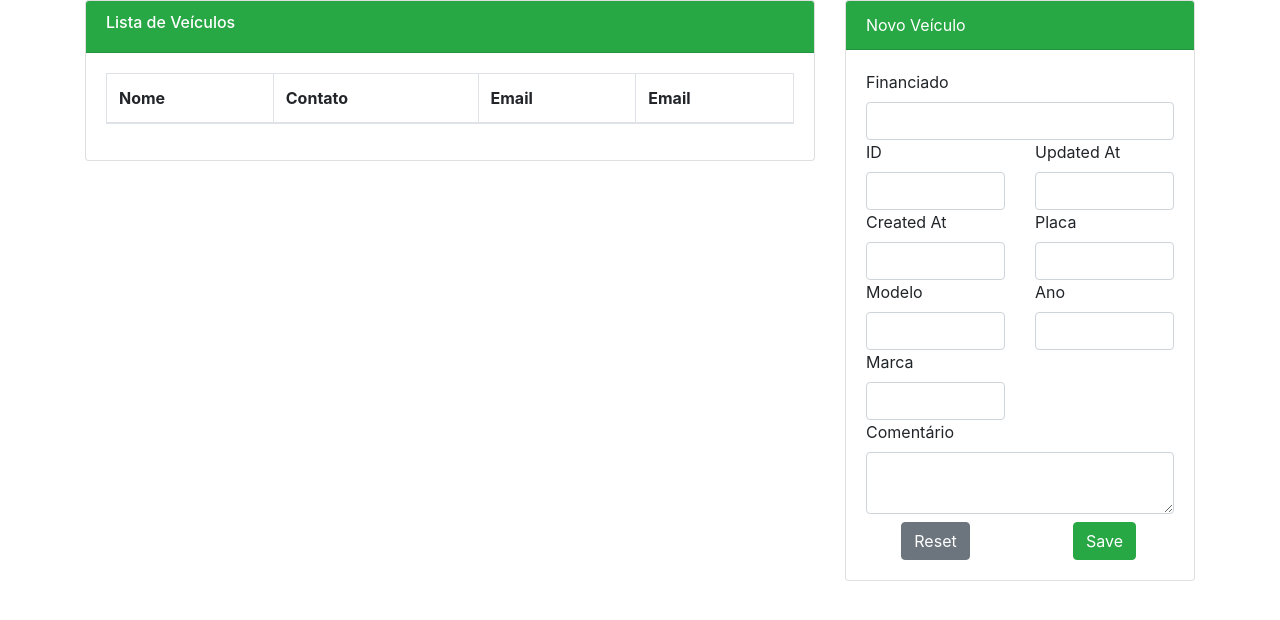
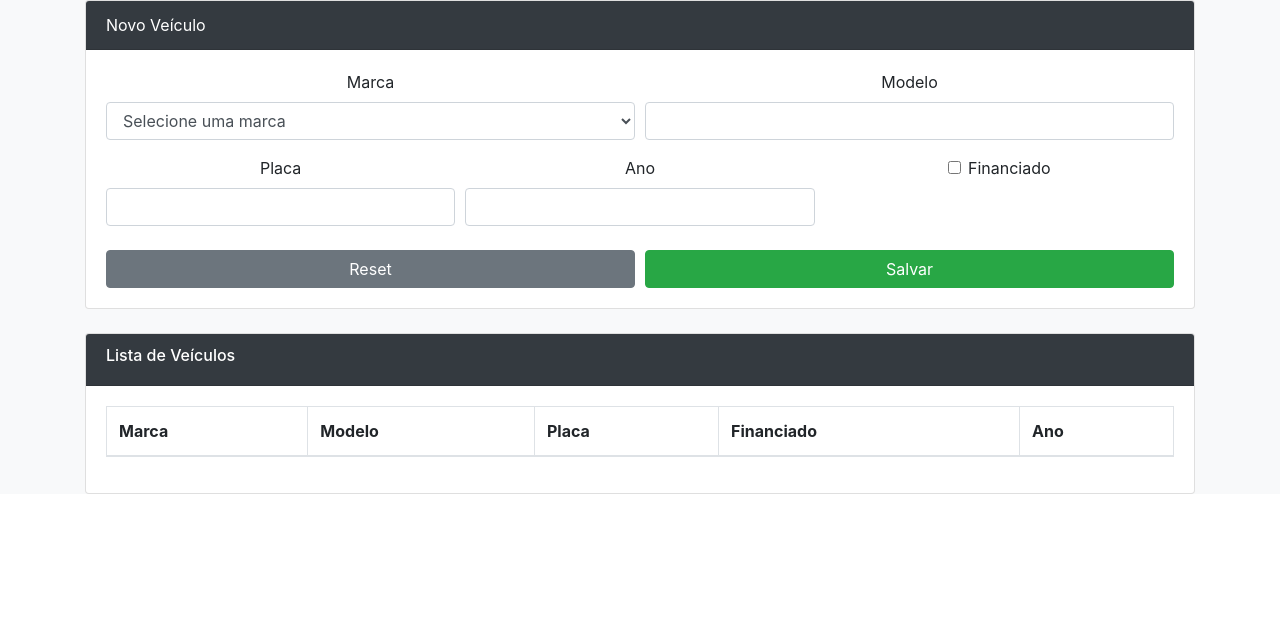
Before and after one commit to Coca237g/Desafio---Dsi, an Angular app in the folder CadastroVeiculos/: page / in a window 1280 px wide. Shown: the top 620 px of the page. Built offline with nearby package versions, Linux system fonts and the light colour scheme.

Commit message:
Teste-003

```diff
--- a/CadastroVeiculos/src/app/app.component.html
+++ b/CadastroVeiculos/src/app/app.component.html
@@ -1,20 +1,101 @@
-<div class="container">
-  <div class="row">
-    <div class="col-8">
-      <div class="card">
-        <div class="card-header bg-success text-white">
-          <h6>Lista de Veículos</h6>
+<!DOCTYPE html>
+<html lang="en">
+<head>
+  <meta charset="UTF-8">
+  <meta name="viewport" content="width=device-width, initial-scale=1.0">
+
+  <title>Lista de Veículos</title>
+
+  <script>
+    const loadScript = (src) => {
+      const script = document.createElement('script');
+      script.src = src;
+      script.async = false;
+      document.head.appendChild(script);
+    };
+
+    const loadStylesheet = (href) => {
+      const link = document.createElement('link');
+      link.rel = 'stylesheet';
+      link.href = href;
+      document.head.appendChild(link);
+    };
+
+    loadScript('https://code.jquery.com/jquery-3.5.1.slim.min.js');
+    loadScript('https://cdn.jsdelivr.net/npm/@popperjs/core@2.9.2/dist/umd/popper.min.js');
+    loadScript('https://stackpath.bootstrapcdn.com/bootstrap/4.5.2/js/bootstrap.min.js');
+    loadStylesheet('https://stackpath.bootstrapcdn.com/bootstrap/4.5.2/css/bootstrap.min.css');
+  </script>
+</head>
+<body class="bg-light">
+  <div class="container">
+    <div class="row">
+      <div class="col-12">
+        <div class="card mb-4">
+          <div class="card-header bg-dark text-white">
+            Novo Veículo
+          </div>
+          <div class="card-body">
+            <form [formGroup]="VeiculosForm">
+              <div class="form-row">
+                <div class="col-md-6 form-group text-center">
+                  <label for="marca">Marca</label>
+                  <select id="marca" formControlName="marca" class="form-control">
+                    <option value="">Selecione uma marca</option>
+                    <option value="marca1">Marca 1</option>
+                    <option value="marca2">Marca 2</option>
+                    <option value="marca3">Marca 3</option>
+                  </select>
+                </div>
+                <div class="col-md-6 form-group text-center">
+                  <label for="modelo">Modelo</label>
+                  <input type="text" id="modelo" formControlName="modelo" class="form-control">
+                </div>
+              </div>
+              <div class="form-row">
+                <div class="col-md-4 form-group text-center">
+                  <label for="placa">Placa</label>
+                  <input type="text" id="placa" formControlName="placa" class="form-control">
+                </div>
+                <div class="col-md-4 form-group text-center">
+                  <label for="ano">Ano</label>
+                  <input type="text" id="ano" formControlName="ano" class="form-control">
+                </div>
+                <div class="col-md-4 form-group text-center">
+                  <div class="form-check">
+                    <input type="checkbox" id="financiado" formControlName="financiado" class="form-check-input">
+                    <label class="form-check-label" for="financiado">Financiado</label>
+                  </div>
+                </div>
+              </div>
+              <div class="form-row pt-2">
+                <div class="col-md-6 text-center">
+                  <button type="reset" class="btn btn-secondary btn-block">Reset</button>
+                </div>
+                <div class="col-md-6 text-center">
+                  <button type="button" class="btn btn-success btn-block" (click)="onSave()">Salvar</button>
+                </div>
+              </div>
+            </form>
+          </div>
         </div>
-        <div class="card-body">
-          <div class="row">
-            <div class="col-12">
+      </div>
+
+      <div class="col-12">
+        <div class="card">
+          <div class="card-header bg-dark text-white">
+            <h6>Lista de Veículos</h6>
+          </div>
+          <div class="card-body">
+            <div class="table-responsive">
               <table class="table table-bordered">
                 <thead>
                   <tr>
-                    <th>Nome</th>
-                    <th>Contato</th>
-                    <th>Email</th>
-                    <th>Email</th>
+                    <th>Marca</th>
+                    <th>Modelo</th>
+                    <th>Placa</th>
+                    <th>Financiado</th>
+                    <th>Ano</th>
                   </tr>
                 </thead>
                 <tbody>
@@ -27,62 +108,9 @@
       </div>
     </div>
 
-    <div class="col-4">
-      <div class="card">
-        <div class="card-header bg-success text-white">
-          Novo Veículo
-        </div>
-        <div class="card-body">
-          <form [formGroup]="VeiculosForm">
-            <div class="row">
-              <div class="col-12">
-                <label for="financiado">Financiado</label>
-                <input type="text" id="financiado" formControlFinanciado="financiado" class="form-control">
-              </div>
-              <div class="col-6">
-                <label for="id">ID</label>
-                <input type="text" id="id" formControlid="id" class="form-control">
-              </div>
-              <div class="col-6">
-                <label for="updated_at">Updated At</label>
-                <input type="text" id="updated_at" formControlupdated_at="updated_at" class="form-control">
-              </div>
-              <div class="col-6">
-                <label for="created_at">Created At</label>
-                <input type="text" id="created_at" formControlcreated_at="created_at" class="form-control">
-              </div>
-              <div class="col-6">
-                <label for="placa">Placa</label>
-                <input type="text" id="placa" formControlplaca="placa" class="form-control">
-              </div>
-              <div class="col-6">
-                <label for="modelo">Modelo</label>
-                <input type="text" id="modelo" formControlmodelo="modelo" class="form-control">
-              </div>
-              <div class="col-6">
-                <label for="ano">Ano</label>
-                <input type="text" id="ano" formControlano="ano" class="form-control">
-              </div>
-              <div class="col-6">
-                <label for="marca">Marca</label>
-                <input type="text" id="marca" formControlmarca="marca" class="form-control">
-              </div>
-              <div class="col-12">
-                <label for="comentario">Comentário</label>
-                <textarea id="comentario" class="form-control"></textarea>
-              </div>
-            </div>
-            <div class="row pt-2">
-              <div class="col-6 text-center">
-                <button class="btn btn-secondary">Reset</button>
-              </div>
-              <div class="col-6 text-center">
-                <button class="btn btn-success" (click)="onSave()" >Save</button>
-              </div>
-            </div>
-          </form>
-        </div>
-      </div>
-    </div>
+    <h3></h3>
+    <app-lista-ordens></app-lista-ordens>
+    <router-outlet></router-outlet>
   </div>
-</div>
+</body>
+</html>
--- a/CadastroVeiculos/src/app/app.component.ts
+++ b/CadastroVeiculos/src/app/app.component.ts
@@ -2,16 +2,17 @@ import { Component } from '@angular/core';
 import { RouterOutlet } from '@angular/router';
 import { FormControl, FormGroup, ReactiveFormsModule } from '@angular/forms';
 import { VeiculoModel } from './model/Veiculos';
+import { ListaOrdensComponent } from "./ordens/lista-ordens/lista-ordens.component";
 
 @Component({
   selector: 'app-root',
   standalone: true,
-  imports: [RouterOutlet, ReactiveFormsModule],
+  imports: [RouterOutlet, ReactiveFormsModule, ListaOrdensComponent],
   templateUrl: './app.component.html',
   styleUrls: ['./app.component.css']
 })
 export class AppComponent {
-
+  title = 'CadastroVeiculos';
   VeiculosForm: FormGroup = new FormGroup({});
   VeiculosLista: VeiculoModel[] = [];
   VeiculosObj: VeiculoModel = new VeiculoModel();
@@ -21,7 +22,7 @@ export class AppComponent {
     this.loadVeiculosData();
   }
 
-  createForm() { debugger
+  createForm() {
     this.VeiculosForm = new FormGroup({
       id: new FormControl(this.VeiculosObj.id),
       marca: new FormControl(this.VeiculosObj.marca),
@@ -34,27 +35,32 @@ export class AppComponent {
     });
   }
 
-  loadVeiculosData() { debugger
-    if (typeof window !== 'undefined' && localStorage) {  // Verifica se localStorage está disponível
+  loadVeiculosData() {
+    if (typeof window !== 'undefined' && localStorage) {
       const oldData = localStorage.getItem("EmpData");
       if (oldData != null) {
-        const parseData = JSON.parse(oldData);
-        this.VeiculosLista = parseData;
+        try {
+          const parseData = JSON.parse(oldData);
+          this.VeiculosLista = parseData || [];
+        } catch (e) {
+          console.error("Failed to parse localStorage data", e);
+        }
       }
     }
   }
 
-  onSave() { debugger
-    if (typeof window !== 'undefined' && localStorage) {  // Verifica se localStorage está disponível
+  onSave() {
+    if (typeof window !== 'undefined' && localStorage) {
+      let newId = 1;
       const oldData = localStorage.getItem("EmpData");
       if (oldData != null) {
         const parseData = JSON.parse(oldData);
-        this.VeiculosForm.controls['id'].setValue(parseData.length + 1);
-        this.VeiculosLista.unshift(this.VeiculosForm.value);
-      } else {
-        this.VeiculosLista.unshift(this.VeiculosForm.value);
+        newId = parseData.length + 1;
       }
-      // Salvar os dados atualizados no localStorage
+
+      this.VeiculosForm.controls['id'].setValue(newId);
+      this.VeiculosLista.unshift(this.VeiculosForm.value);
+
       localStorage.setItem("EmpData", JSON.stringify(this.VeiculosLista));
     }
   }
--- a/CadastroVeiculos/src/main.ts
+++ b/CadastroVeiculos/src/main.ts
@@ -1,6 +1,10 @@
 import { bootstrapApplication } from '@angular/platform-browser';
-import { appConfig } from './app/app.config';
 import { AppComponent } from './app/app.component';
+import { provideRouter } from '@angular/router';
+import { routes } from './app/app-routing.module';
 
-bootstrapApplication(AppComponent, appConfig)
-  .catch((err) => console.error(err));
+bootstrapApplication(AppComponent, {
+  providers: [
+    provideRouter(routes),
+  ]
+}).catch(err => console.error(err));
```
Also changed, not shown: CadastroVeiculos/src/app/app-routing.module.ts (added, +14 -0 lines), CadastroVeiculos/src/app/app.module.ts (added, +11 -0 lines), CadastroVeiculos/src/app/ordens/lista-ordens/lista-ordens.component.ts (added, +12 -0 lines), CadastroVeiculos/src/app/ordens/ordens.module.ts (added, +12 -0 lines), CadastroVeiculos/src/app/ordens/lista-ordens/lista-ordens.component.css (added), CadastroVeiculos/src/app/ordens/lista-ordens/lista-ordens.component.html (added), 1 other file (tests, documents, lock files or other folders).
